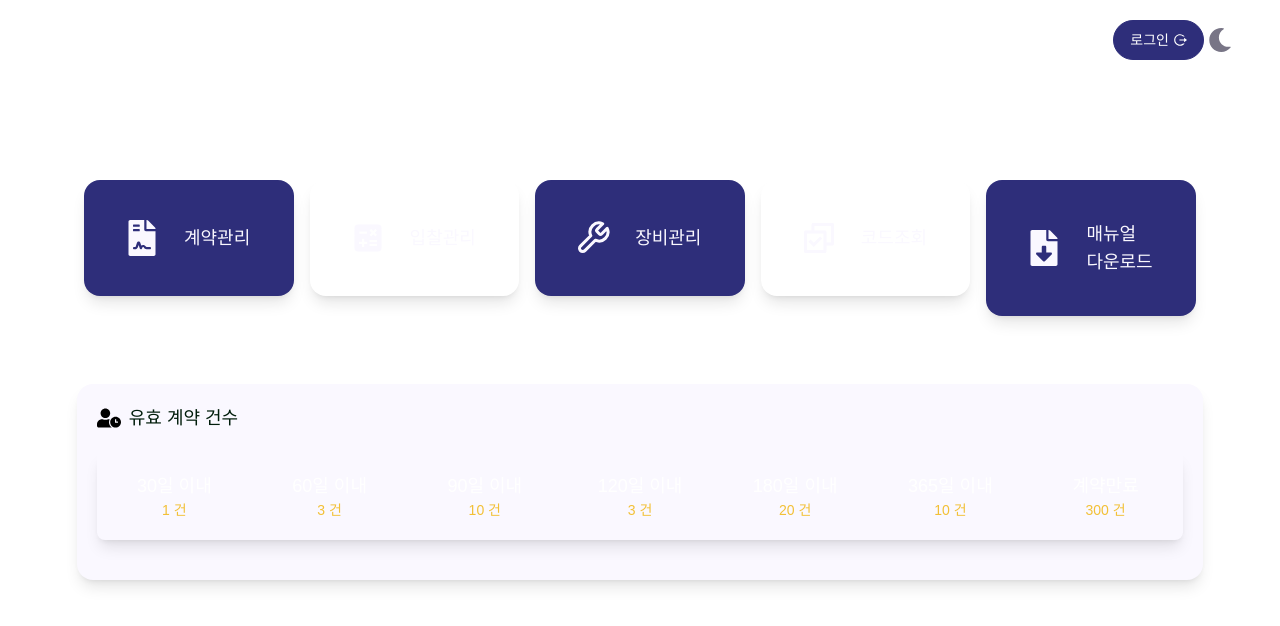
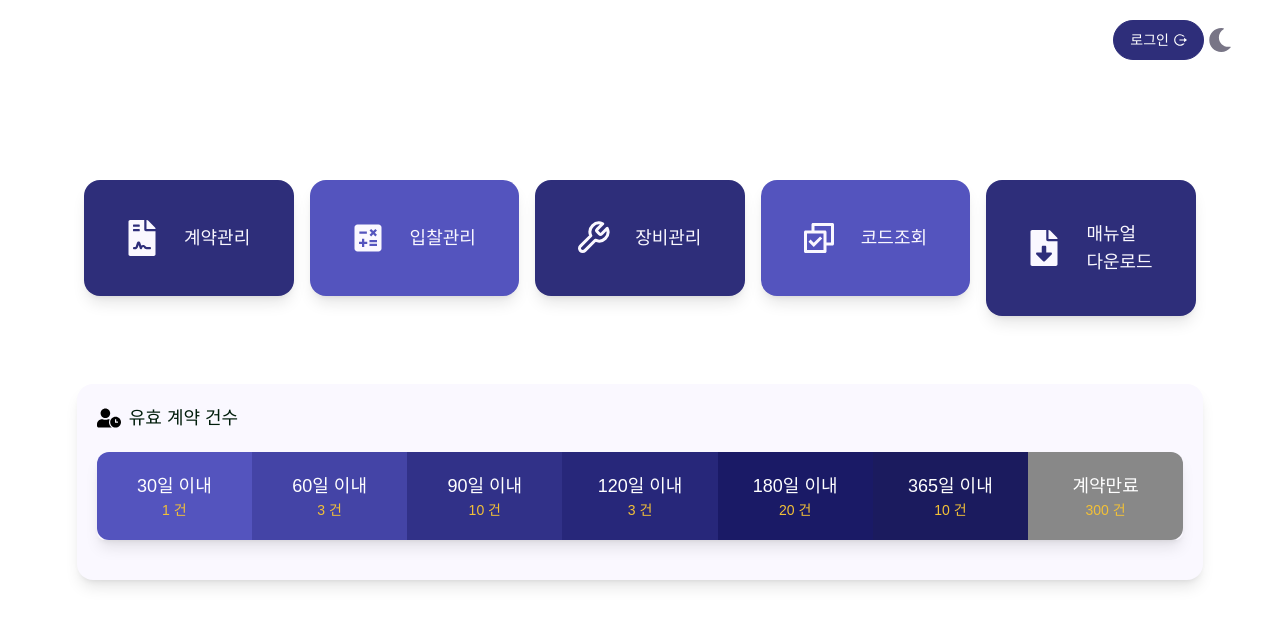
Before and after one commit to Hyeyeon-Ko/pur-ui2, a Next.js app: page /main in a window 1280 px wide. Shown: the top 626 px of the page. Built offline with nearby package versions, Linux system fonts and the light colour scheme; a web font is replaced by a local one.

Commit message:
Fix: 색상적용 오류 수정

```diff
--- a/app/main/page.tsx
+++ b/app/main/page.tsx
@@ -6,8 +6,86 @@ import DashCard from "@/components/ui/atoms/dashboard/DashCard";
 import Greeting from "@/components/ui/atoms/dashboard/Greeting";
 import ListItem from "@/components/ui/molecules/dashboard/ListItem";
 import { getLocal } from "@/utils/localStorage";
-import { cardData, deadlineItems } from "@/lib/dashboardData";
 import DashboardSection from "@/components/ui/organism/dashboard/DashboardSection";
+import { MdCalculate } from "react-icons/md";
+import { FaFileContract, FaFileDownload } from "react-icons/fa";
+import { RiCheckboxMultipleLine } from "react-icons/ri";
+import { FiTool } from "react-icons/fi";
+
+export const cardData = [
+  {
+    href: "/contract",
+    icon: FaFileContract,
+    label: "계약관리",
+    bgColor: "bg-signature",
+  },
+  { href: "/tender", icon: MdCalculate, label: "입찰관리", bgColor: "bg-sub" },
+  { href: "/page-d", icon: FiTool, label: "장비관리", bgColor: "bg-signature" },
+  {
+    href: "/category/major",
+    icon: RiCheckboxMultipleLine,
+    label: "코드조회",
+    bgColor: "bg-sub",
+  },
+  {
+    href: "/page-d",
+    icon: FaFileDownload,
+    label: "매뉴얼 다운로드",
+    bgColor: "bg-signature",
+  },
+];
+
+export const deadlineItems = [
+  {
+    id: 1,
+    href: "/list/30-days",
+    title: "30일 이내",
+    count: 1,
+    gradientClass: "bg-gradient_0",
+  },
+  {
+    id: 2,
+    href: "/list/60-days",
+    title: "60일 이내",
+    count: 3,
+    gradientClass: "bg-gradient_1",
+  },
+  {
+    id: 3,
+    href: "/list/90-days",
+    title: "90일 이내",
+    count: 10,
+    gradientClass: "bg-gradient_2",
+  },
+  {
+    id: 4,
+    href: "/list/120-days",
+    title: "120일 이내",
+    count: 3,
+    gradientClass: "bg-gradient_3",
+  },
+  {
+    id: 5,
+    href: "/list/180-days",
+    title: "180일 이내",
+    count: 20,
+    gradientClass: "bg-gradient_4",
+  },
+  {
+    id: 6,
+    href: "/list/365-days",
+    title: "365일 이내",
+    count: 10,
+    gradientClass: "bg-gradient_5",
+  },
+  {
+    id: 7,
+    href: "/list/expired",
+    title: "계약만료",
+    count: 300,
+    gradientClass: "bg-Grey_Default",
+  },
+];
 
 const Dashboard = () => {
   const [user, setUser] = useState(null);
```
